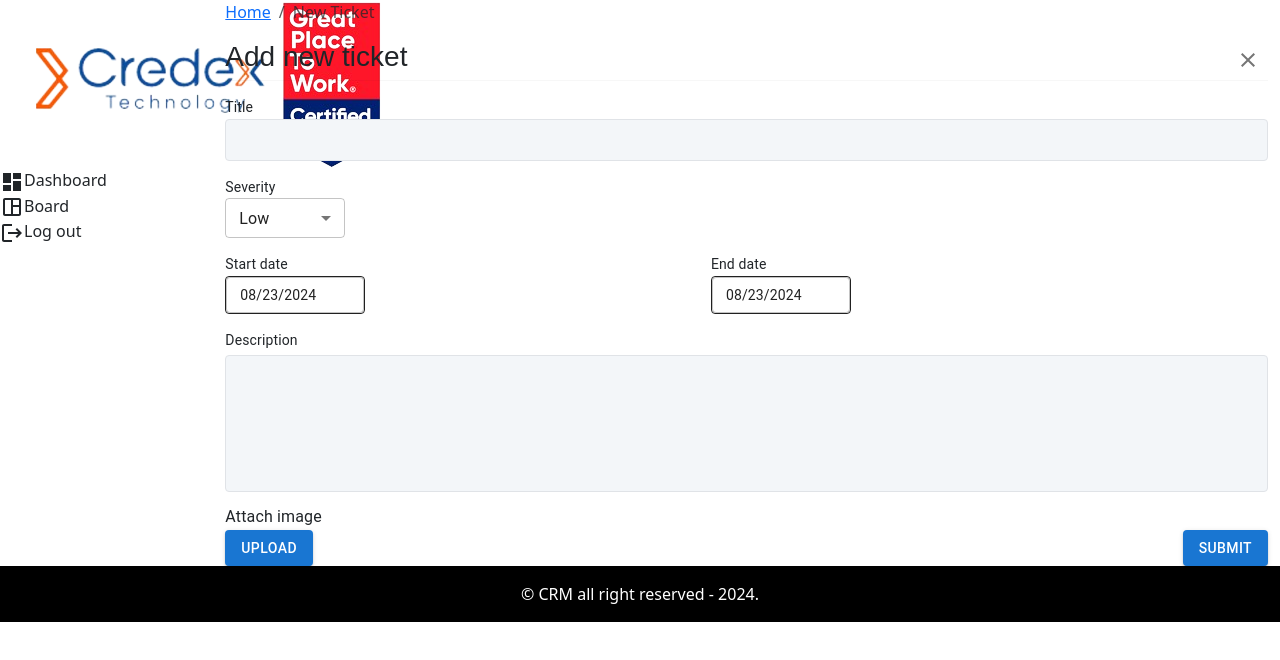
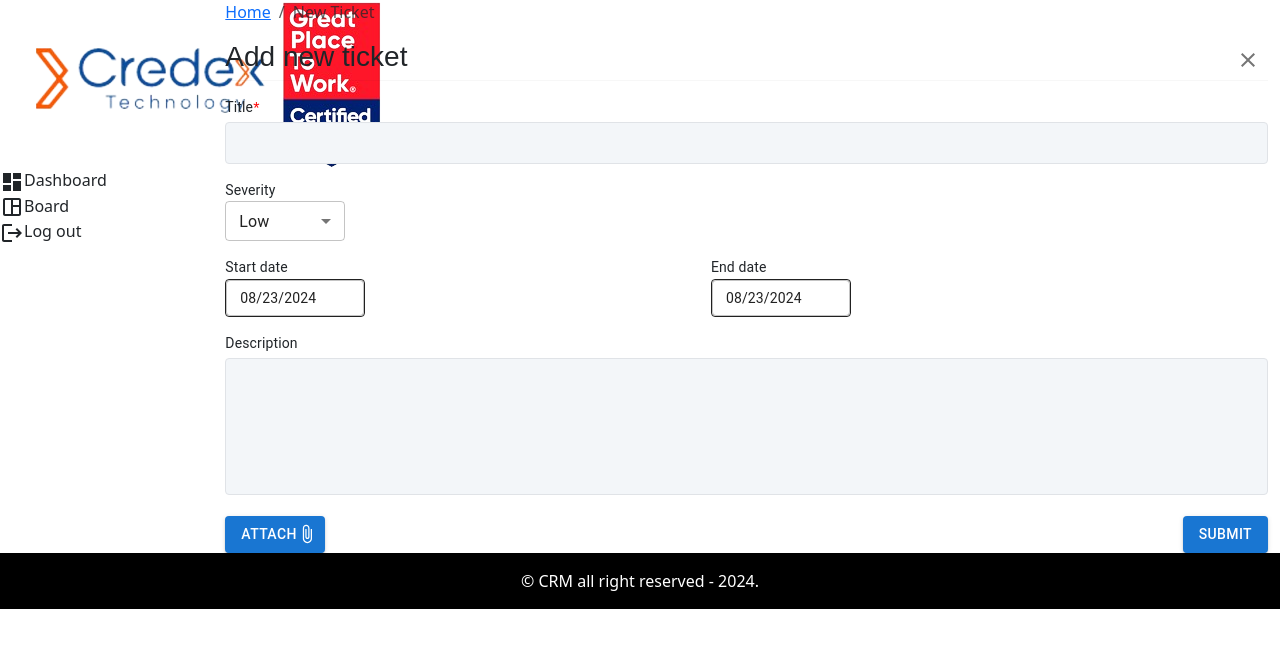
Before and after one commit to SuperiorSam22/TMS-React, a React (Create React App) app in the folder client/: page /add-ticket in a window 1280 px wide. Shown: the top 660 px of the page. Built offline with nearby package versions, Linux system fonts and the light colour scheme.

Commit message:
working till here

```diff
--- a/client/src/components/EditTsaskModal/viewTicketModal.js
+++ b/client/src/components/EditTsaskModal/viewTicketModal.js
@@ -61,20 +61,20 @@ export default function ViewTaskModal({
   const [error, setError] = React.useState(null);
   const commentsRef = React.useRef(null);
   const [editedStartDate, setEditedStartDate] = React.useState(
-    ticket.startDate ? dayjs(ticket.startDate) : dayjs() // Initialize with a valid date value
+    ticket.startDate ? dayjs(ticket.startDate) : dayjs()
   );
 
   const [imageUrl, setImageUrl] = React.useState("");
 
   const [editedDueDate, setEditedDueDate] = React.useState(
-    ticket.dueDate ? dayjs(ticket.dueDate) : dayjs() // Initialize with a valid date value
+    ticket.dueDate ? dayjs(ticket.dueDate) : dayjs()
   );
   // State to manage edit mode
   const [isEditMode, setIsEditMode] = React.useState(false);
 
   const handleCloseModal = () => {
-    setIsEditMode(false); // Reset isEditMode to false when the modal is closed
-    handleClose(); // Call the parent handleClose function to close the modal
+    setIsEditMode(false);
+    handleClose();
   };
 
   React.useEffect(() => {
@@ -105,15 +105,6 @@ export default function ViewTaskModal({
     setError(null);
   };
 
-  // const handleSelectChange = (e, type) => {
-  //   if (type === "user") {
-  //     setAssignedUser(e.target.value);
-  //     localStorage.setItem("assignedUser", e.target.value);
-  //   } else if (type === "operator") {
-  //     setAssignedOperator(e.target.value);
-  //     localStorage.setItem("assignedOperator", e.target.value);
-  //   }
-  // };
 
   const handleSelectChange = (e, type) => {
     if (type === "user") {
@@ -1109,15 +1100,23 @@ export default function ViewTaskModal({
                 disabled={loading}
               >
                 Submit
+                {loading && (
+                <CircularProgress
+                  size={20}
+                  // sx={{
+                  //   marginLeft: "16px",
+                  // }}
+                />
+              )}
               </Button>
-              {loading && (
+              {/* {loading && (
                 <CircularProgress
                   size={24}
                   sx={{
                     marginLeft: "16px",
                   }}
                 />
-              )}
+              )} */}
             </Box>
 
             {/* 40% box */}
--- a/client/src/components/add-ticket-form/AddTicketForm.comp.js
+++ b/client/src/components/add-ticket-form/AddTicketForm.comp.js
@@ -13,6 +13,7 @@ import { shortText } from "../../utils/validation";
 import { restSuccessMSg } from "./addTicketSlicer";
 
 import BasicDateField from "../../components/date/basicDateField";
+import AttachFileIcon from "@mui/icons-material/AttachFile";
 
 import "./add-ticket-form.style.css";
 import {
@@ -231,9 +232,10 @@ export const AddTicketForm = ({ setNewTicket, handleClose }) => {
 
           <Box className="input-fields" mt={2}>
             <FormControl variant="standard" fullWidth>
-            <Typography sx={{fontSize: 14}}>
-                      Title
-                    </Typography>
+              <Box display="flex">
+                <Typography sx={{ fontSize: 14 }}>Title </Typography>
+                <span><p style={{ color: 'red'}}>*</p> </span>
+              </Box>
               <BootstrapInput
                 id="bootstrap-input"
                 name="title"
@@ -244,9 +246,7 @@ export const AddTicketForm = ({ setNewTicket, handleClose }) => {
             <Box>
               <Box mt={2}>
                 <Box>
-                <Typography sx={{fontSize: 14}}>
-                      Severity
-                    </Typography>
+                  <Typography sx={{ fontSize: 14 }}>Severity</Typography>
                   <TextField
                     id="outlined-select-currency"
                     select
@@ -254,7 +254,9 @@ export const AddTicketForm = ({ setNewTicket, handleClose }) => {
                     value={frmData.severity}
                     name="severity"
                     onChange={handleOnChange}
-                    sx={{ width: "120px" }}
+                    sx={{ width: "120px",
+
+                     }}
                   >
                     <MenuItem key={"low"} value={"low"}>
                       Low
@@ -267,11 +269,15 @@ export const AddTicketForm = ({ setNewTicket, handleClose }) => {
                     </MenuItem>
                   </TextField>
                 </Box>
-                <Box mt={2} display="flex" justifyContent="space-between" flexDirection="row" width="60%">
+                <Box
+                  mt={2}
+                  display="flex"
+                  justifyContent="space-between"
+                  flexDirection="row"
+                  width="60%"
+                >
                   <Box>
-                  <Typography sx={{fontSize: 14}}>
-                      Start date
-                    </Typography>
+                    <Typography sx={{ fontSize: 14 }}>Start date</Typography>
                     <BasicDateField
                       value={dayjs(frmData.startDate)}
                       onChange={handleOnChange}
@@ -279,9 +285,7 @@ export const AddTicketForm = ({ setNewTicket, handleClose }) => {
                     />
                   </Box>
                   <Box>
-                    <Typography sx={{fontSize: 14}}>
-                      End date
-                    </Typography>
+                    <Typography sx={{ fontSize: 14 }}>End date</Typography>
                     <BasicDateField
                       value={dayjs(frmData.dueDate)}
                       onChange={handleOnChange}
@@ -316,9 +320,7 @@ export const AddTicketForm = ({ setNewTicket, handleClose }) => {
             </Box>
             <Box mt={2}>
               <FormControl variant="standard" fullWidth>
-              <Typography sx={{fontSize: 14}}>
-                      Description
-                    </Typography>
+                <Typography sx={{ fontSize: 14 }}>Description</Typography>
                 <BootstrapInput
                   id="bootstrap-input"
                   name="description"
@@ -329,10 +331,8 @@ export const AddTicketForm = ({ setNewTicket, handleClose }) => {
               </FormControl>
             </Box>
           </Box>
-          <Box mt={1}>
-            <Typography>Attach image</Typography>
-          </Box>
-          <Box mt={0} sx={{ display: "flex", justifyContent: "space-between" }}>
+
+          <Box mt={2} sx={{ display: "flex", justifyContent: "space-between" }}>
             <Box>
               <input
                 type="file"
@@ -343,8 +343,13 @@ export const AddTicketForm = ({ setNewTicket, handleClose }) => {
                 style={{ display: "none" }}
               />
               <label htmlFor="image">
-                <Button variant="contained" component="span">
-                  Upload
+                <Button
+                  sx={{ paddingRight: 1 }}
+                  variant="contained"
+                  component="span"
+                >
+                  Attach
+                  <AttachFileIcon fontSize="small" />
                 </Button>
                 {fileName && <span style={{ marginLeft: 10 }}>{fileName}</span>}
               </label>
--- a/client/src/components/ticketdetails/TicketDetails.js
+++ b/client/src/components/ticketdetails/TicketDetails.js
@@ -673,7 +673,8 @@ export default function ticketDetailsPage(setComment) {
           variant="outlined"
           sx={{
             width: "100%",
-            bottom: 10,
+            bottom: 5,
+            mt: 1,
             "& .MuiOutlinedInput-root": {
               height: "45px",
 
```
Also changed, not shown: 1 other file (tests, documents, lock files or other folders).
